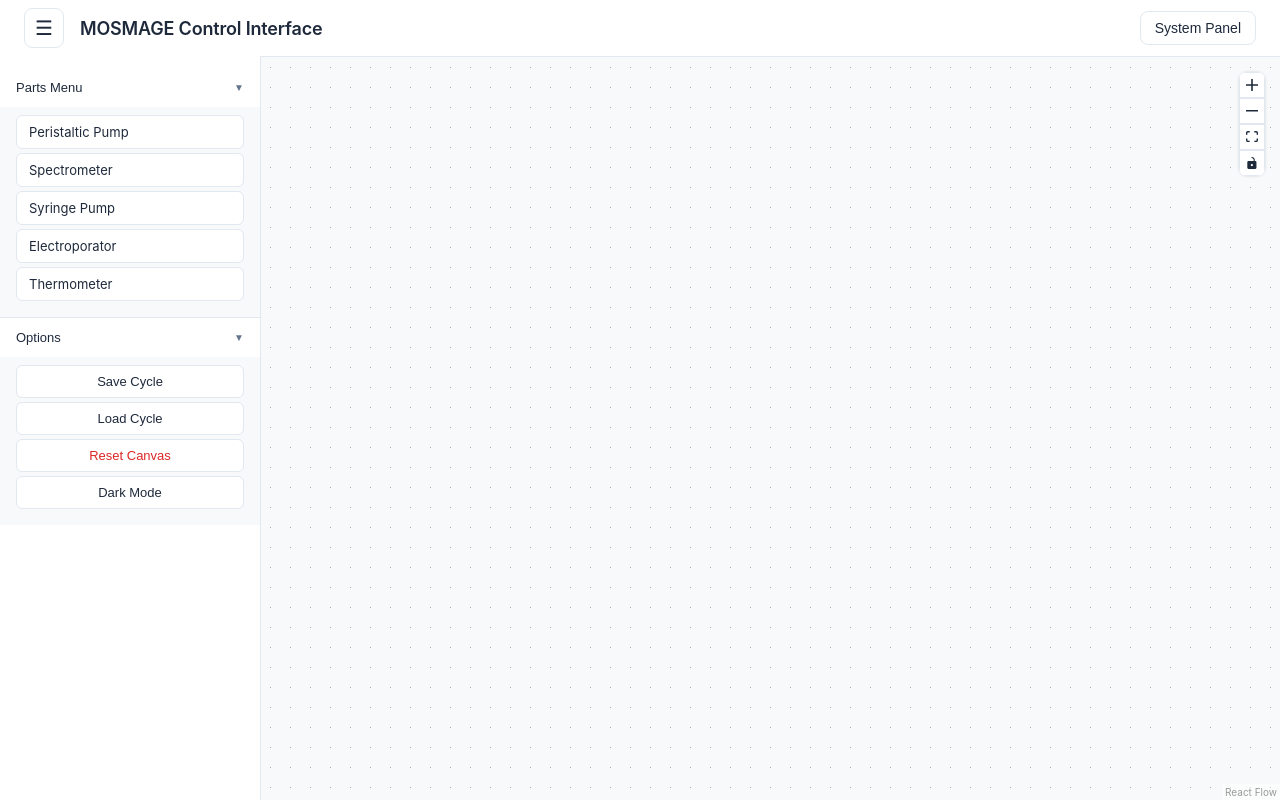
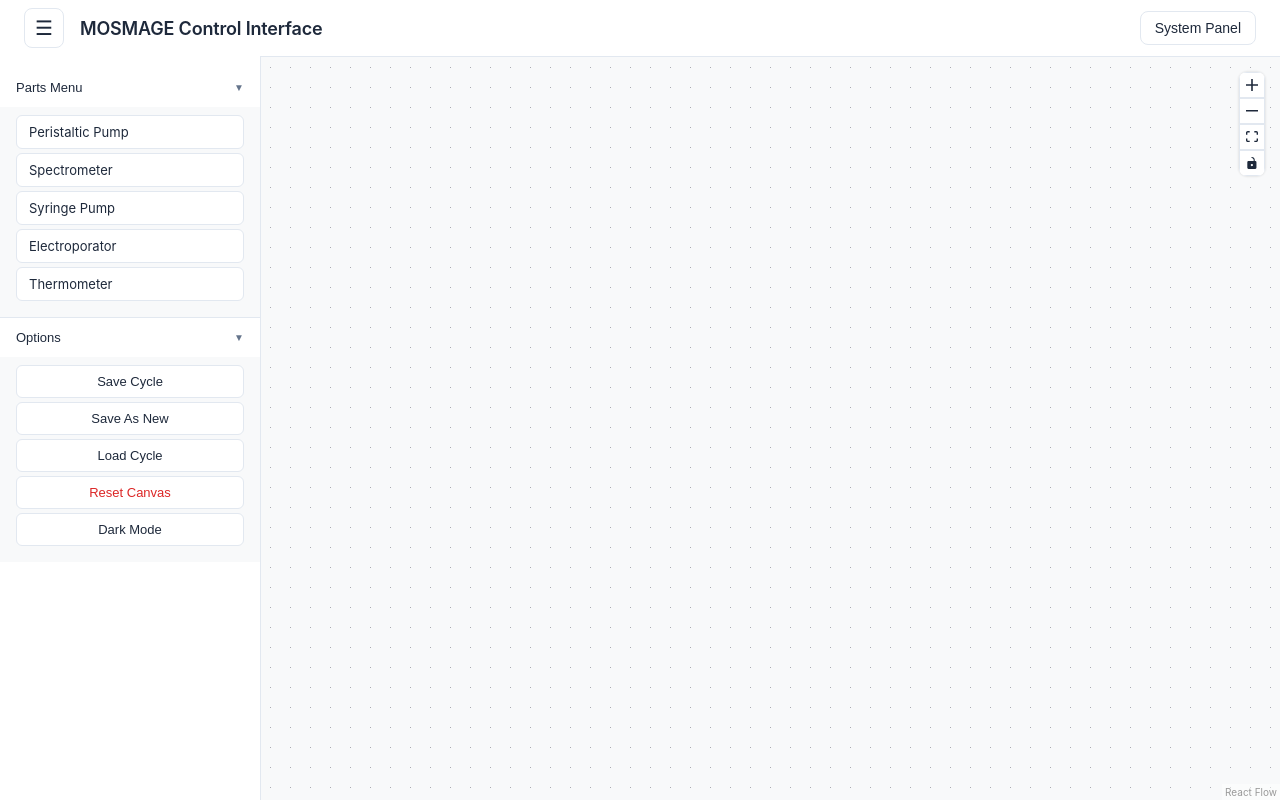
Before and after one commit to MattMacMaster/iGemApplication, a React (Create React App) app in the folder my-app/: page / in a window 1280 px wide. Built offline with nearby package versions, Linux system fonts and the light colour scheme.

Commit message:
save stuff updated

```diff
--- a/my-app/src/App.js
+++ b/my-app/src/App.js
@@ -47,7 +47,7 @@
     );
   }, []);
 
-  const { onSaveCycle } = useCycleSave({
+  const { onSaveCycle, onSaveAsNew } = useCycleSave({
     nodes,
     edges,
     activeCycleId,
@@ -256,6 +256,8 @@
         onToggleDarkMode={onToggleDarkMode}
         isDarkMode={isDarkMode}
         onSaveCycle={onSaveCycle}
+        onSaveAsNew={onSaveAsNew}
+        activeCycleName={activeCycleName}
         onOpenLoadMenu={handleOpenLoadMenu}
       />
 
--- a/my-app/src/Components/Sidemenu.js
+++ b/my-app/src/Components/Sidemenu.js
@@ -7,6 +7,8 @@
     onToggleDarkMode,
     isDarkMode,
     onSaveCycle,
+    onSaveAsNew,
+    activeCycleName,
     onOpenLoadMenu,
 }) => {
     const [isPartsOpen, setIsPartsOpen] = useState(true);
@@ -70,7 +72,10 @@
                 {isOptionsOpen && (
                     <div className="Sidemenu__panel-content">
                         <button type="button" className="Sidemenu_save-btn" onClick={onSaveCycle}>
-                            Save Cycle
+                            {activeCycleName ? `Save Cycle (${activeCycleName})` : 'Save Cycle'}
+                        </button>
+                        <button type="button" className="Sidemenu_save-btn" onClick={onSaveAsNew}>
+                            Save As New
                         </button>
                         <button type="button" className="Sidemenu_load-btn" onClick={onOpenLoadMenu}>
                             Load Cycle
--- a/my-app/src/hooks/useCycleSave.js
+++ b/my-app/src/hooks/useCycleSave.js
@@ -3,6 +3,9 @@
 
 /**
  * Saves a cycle to the database
+ *
+ * - onSaveCycle: overwrites the active cycle if one is loaded, otherwise saves as new.
+ * - onSaveAsNew: always prompts for a name and saves a brand new cycle.
  *
  */
 export function useCycleSave({
@@ -35,14 +38,7 @@
   );
 
   const onSaveCycle = useCallback(async () => {
-    // Currently set up for Ok = Overwrite, Cancel = Save as new but a custom popup would be much clearer
     if (activeCycleId != null) {
-      const label = activeCycleName ? `“${activeCycleName}”` : `#${activeCycleId}`;
-      const overwrite = window.confirm(
-        `Overwrite ${label}?\n\nOK = Overwrite\nCancel = Save as new`
-      );
-
-      if (overwrite) {
       try {
         const res = await updateCycle(activeCycleId, { nodes, edges });
         if (!res.ok) {
@@ -51,7 +47,8 @@
           return;
         }
 
-          alert('Cycle overwritten');
+        const label = activeCycleName ? `“${activeCycleName}”` : `#${activeCycleId}`;
+        alert(`Cycle ${label} updated`);
         return;
       } catch (e) {
         console.error('Overwrite error:', e);
@@ -60,17 +57,16 @@
       }
     }
 
-      const newName = window.prompt('Name the NEW cycle (save as new):');
-      if (!newName) return;
-      await saveAsNewCycle(newName);
-      return;
-    }
-
-    // default to “save as new”
     const name = window.prompt('Name this cycle:');
     if (!name) return;
     await saveAsNewCycle(name);
   }, [activeCycleId, activeCycleName, nodes, edges, saveAsNewCycle]);
 
-  return { onSaveCycle, saveAsNewCycle };
+  const onSaveAsNew = useCallback(async () => {
+    const name = window.prompt('Name the new cycle:');
+    if (!name) return;
+    await saveAsNewCycle(name);
+  }, [saveAsNewCycle]);
+
+  return { onSaveCycle, onSaveAsNew, saveAsNewCycle };
 }
```
Lines whose indentation alone changed are shown as unchanged.
